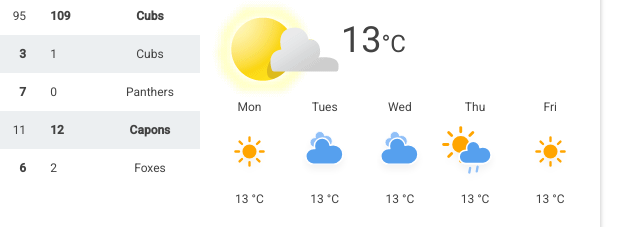
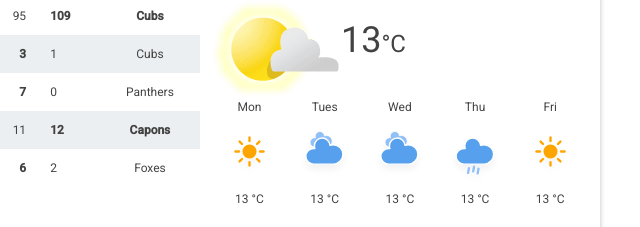
Before and after one commit to julianjohannesen/BrightonTimes, a plain HTML site: page index.html in a window 1280 px wide. Shown: the part 630-857 px from the top of the page, 640-1280 px from the left. Drawn offline with Linux system fonts and the light colour scheme.

Commit message:
Changed rain icon

```diff
--- a/index.html
+++ b/index.html
@@ -136,7 +136,7 @@
               <span>13 &deg;C</span>
             </li><li class="weather__next__item">
               <span>Thu</span>
-              <img class="weather__next__image" src="images/static/rainy-1.svg" alt="icon of a rainy day">
+              <img class="weather__next__image" src="images/static/rainy-6.svg" alt="icon of a rainy day">
               <span>13 &deg;C</span>
             </li><li class="weather__next__item">
               <span>Fri</span>
```
